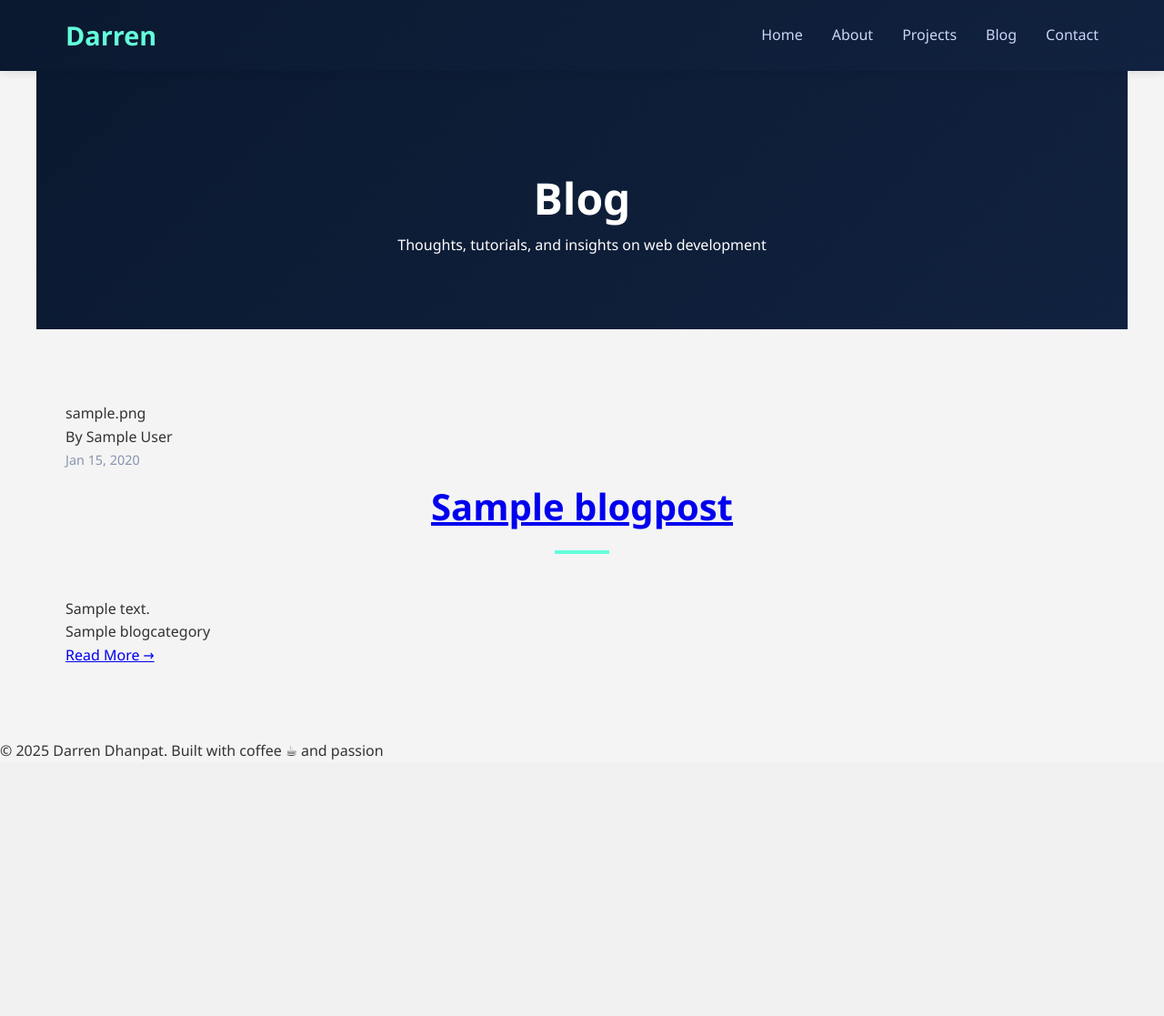
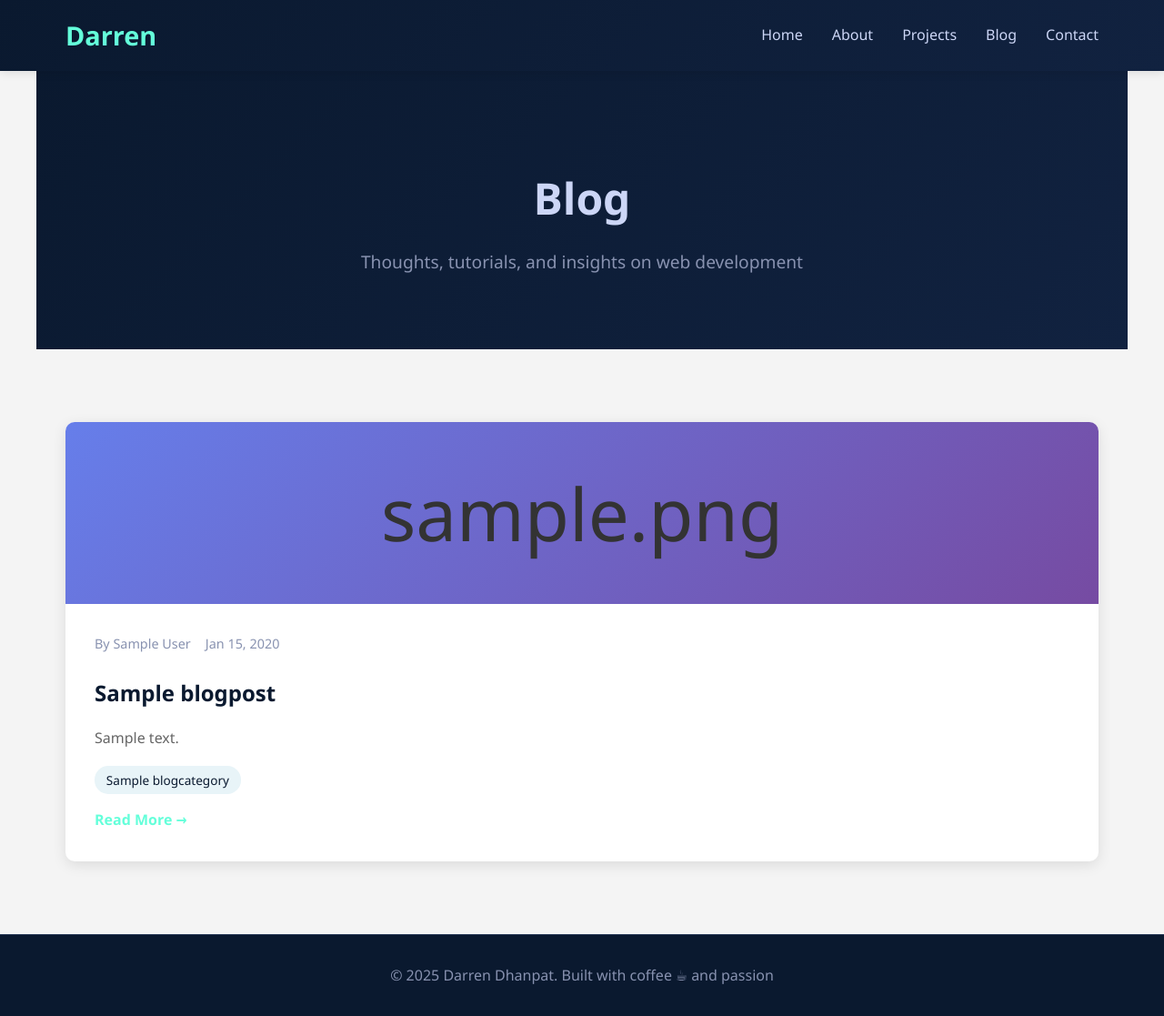
Before and after one commit to dhangrad9836/Portfolio_website, a Django app: page /blog/ in a window 1280 px wide. Shown: the whole page at 91% size. Before the commit the page ends 835 px from the top, so only its background shows below. Run offline with Django 4.2, Linux system fonts and the light colour scheme; tables that the repository leaves empty hold one stand-in row (values such as "Sample post").

```diff
--- a/portfolio/static/portfolio/css/style.css
+++ b/portfolio/static/portfolio/css/style.css
@@ -305,4 +305,361 @@ h2::after {
 
 .blog-hero h1 {
     font-size: 3rem;
+    color: #ccd6f6;
+    margin-bottom: 1rem;
 }
+
+.blog-hero p {
+    font-size: 1.2rem;
+    color: #8892b0;
+}
+
+.blog-section {
+    max-width: 1200px;
+    margin: 0 auto;
+    padding: 80px 2rem;
+}
+
+.blog-grid {
+    display: grid;
+    grid-template-columns: repeat(auto-fit, minmax(350px, 1fr));
+    gap: 2rem;
+}
+
+.blog-card {
+    background: white;
+    border-radius: 10px;
+    overflow: hidden;
+    box-shadow: 0 4px 15px rgba(0,0,0,0.1);
+    transition: transform 0.3s, box-shadow 0.3s;
+}
+
+.blog-card:hover {
+    transform: translateY(-10px);
+    box-shadow: 0 8px 25px rgba(0,0,0,0.2);
+}
+
+.blog-card-icon {
+    background: linear-gradient(135deg, #667eea 0%, #764ba2 100%);
+    height: 200px;
+    display: flex;
+    align-items: center;
+    justify-content: center;
+    font-size: 5rem;
+}
+
+.blog-card-content {
+    padding: 2rem;
+}
+
+.blog-meta {
+    display: flex;
+    gap: 1rem;
+    margin-bottom: 1rem;
+    color: #8892b0;
+    font-size: 0.9rem;
+}
+
+.blog-card h2 {
+    font-size: 1.5rem;
+    margin-bottom: 1rem;
+    text-align: left;
+}
+
+.blog-card h2::after {
+    display: none;
+}
+
+.blog-card h2 a {
+    color: #0a192f;
+    text-decoration: none;
+    transition: color 0.3s;
+}
+
+.blog-card h2 a:hover {
+    color: #64ffda;
+}
+
+.blog-card p {
+    color: #666;
+    margin-bottom: 1rem;
+    line-height: 1.8;
+}
+
+.blog-categories {
+    display: flex;
+    flex-wrap: wrap;
+    gap: 0.5rem;
+    margin-bottom: 1rem;
+}
+
+.category-tag {
+    background: #e8f4f8;
+    color: #0a192f;
+    padding: 0.3rem 0.8rem;
+    border-radius: 15px;
+    font-size: 0.85rem;
+}
+
+.read-more-btn {
+    color: #64ffda;
+    text-decoration: none;
+    font-weight: 600;
+    transition: color 0.3s;
+}
+
+.read-more-btn:hover {
+    color: #0a192f;
+}
+
+.no-posts {
+    grid-column: 1 / -1;
+    text-align: center;
+    padding: 4rem;
+    color: #666;
+    font-size: 1.2rem;
+}
+
+.pagination {
+    display: flex;
+    justify-content: center;
+    align-items: center;
+    gap: 2rem;
+    margin-top: 3rem;
+}
+
+.page-link {
+    color: #64ffda;
+    text-decoration: none;
+    padding: 0.5rem 1rem;
+    border: 2px solid #64ffda;
+    border-radius: 5px;
+    transition: all 0.3s;
+}
+
+.page-link:hover {
+    background: rgba(100, 255, 218, 0.1);
+}
+
+.page-current {
+    color: #666;
+    font-weight: 600;
+}
+
+/* Blog Detail Page */
+.blog-post {
+    max-width: 900px;
+    margin: 0 auto;
+    padding: 120px 2rem 40px;
+    background: white;
+}
+
+.blog-post-header {
+    text-align: center;
+    margin-bottom: 3rem;
+    padding-bottom: 2rem;
+    border-bottom: 2px solid #e8f4f8;
+}
+
+.blog-post-icon {
+    font-size: 5rem;
+    margin-bottom: 1rem;
+}
+
+.blog-post h1 {
+    font-size: 2.5rem;
+    color: #0a192f;
+    margin-bottom: 1rem;
+}
+
+.blog-post-meta {
+    display: flex;
+    justify-content: center;
+    align-items: center;
+    gap: 1rem;
+    color: #8892b0;
+    font-size: 0.95rem;
+    margin-bottom: 1rem;
+}
+
+.separator {
+    color: #ccc;
+}
+
+.blog-post-categories {
+    display: flex;
+    justify-content: center;
+    flex-wrap: wrap;
+    gap: 0.5rem;
+}
+
+.blog-post-content {
+    font-size: 1.1rem;
+    line-height: 1.9;
+    color: #333;
+    margin-bottom: 3rem;
+}
+
+.blog-post-content p {
+    margin-bottom: 1.5rem;
+}
+
+.blog-post-footer {
+    padding-top: 2rem;
+    border-top: 2px solid #e8f4f8;
+}
+
+.back-link {
+    color: #64ffda;
+    text-decoration: none;
+    font-weight: 600;
+    transition: color 0.3s;
+}
+
+.back-link:hover {
+    color: #0a192f;
+}
+
+.related-posts {
+    max-width: 1200px;
+    margin: 0 auto;
+    padding: 40px 2rem 80px;
+}
+
+.related-posts h2 {
+    text-align: center;
+    margin-bottom: 2rem;
+}
+
+.related-posts-grid {
+    display: grid;
+    grid-template-columns: repeat(auto-fit, minmax(280px, 1fr));
+    gap: 2rem;
+}
+
+.related-post-card {
+    background: white;
+    padding: 1.5rem;
+    border-radius: 10px;
+    box-shadow: 0 4px 15px rgba(0,0,0,0.1);
+    transition: transform 0.3s;
+    text-align: center;
+}
+
+.related-post-card:hover {
+    transform: translateY(-5px);
+    box-shadow: 0 8px 25px rgba(0,0,0,0.15);
+}
+
+.related-post-icon {
+    font-size: 3rem;
+    margin-bottom: 1rem;
+}
+
+.related-post-card h3 {
+    font-size: 1.2rem;
+    margin-bottom: 0.5rem;
+}
+
+.related-post-card h3 a {
+    color: #0a192f;
+    text-decoration: none;
+    transition: color 0.3s;
+}
+
+.related-post-card h3 a:hover {
+    color: #64ffda;
+}
+
+.related-date {
+    color: #8892b0;
+    font-size: 0.9rem;
+}
+
+#contact {
+    background: #0a192f;
+    color: white;
+}
+
+#contact h2 {
+    color: #ccd6f6;
+}
+
+.contact-content {
+    text-align: center;
+    max-width: 600px;
+    margin: 0 auto;
+}
+
+.contact-content p {
+    font-size: 1.2rem;
+    margin-bottom: 2rem;
+    color: #8892b0;
+}
+
+.contact-links {
+    display: flex;
+    justify-content: center;
+    gap: 2rem;
+    margin-top: 2rem;
+}
+
+.contact-link {
+    color: #64ffda;
+    text-decoration: none;
+    font-size: 1.1rem;
+    border: 2px solid #64ffda;
+    padding: 10px 25px;
+    border-radius: 5px;
+    transition: all 0.3s;
+}
+
+.contact-link:hover {
+    background: rgba(100, 255, 218, 0.1);
+    transform: translateY(-2px);
+}
+
+footer {
+    background: #0a192f;
+    color: #8892b0;
+    text-align: center;
+    padding: 2rem;
+    border-top: 1px solid #233554;
+}
+
+@media (max-width: 768px) {
+    nav ul {
+        gap: 1rem;
+        font-size: 0.9rem;
+    }
+    .hero h1, .blog-hero h1 {
+        font-size: 2rem;
+    }
+    .hero p, .blog-hero p {
+        font-size: 1.1rem;
+    }
+    .about-content {
+        grid-template-columns: 1fr;
+        gap: 2rem;
+    }
+    .skills {
+        grid-template-columns: 1fr;
+    }
+    .contact-links {
+        flex-direction: column;
+        align-items: center;
+    }
+    h2 {
+        font-size: 2rem;
+    }
+    .blog-grid, .blog-preview-grid, .related-posts-grid {
+        grid-template-columns: 1fr;
+    }
+    .blog-post h1 {
+        font-size: 1.8rem;
+    }
+    .pagination {
+        flex-direction: column;
+        gap: 1rem;
+    }
+}
--- a/portfolio/templates/portfolio/blog_list.html
+++ b/portfolio/templates/portfolio/blog_list.html
@@ -1,6 +1,6 @@
 {% extends 'portfolio/base.html' %}
 
-{% block title %}Blog - Django{% endblock %}
+{% block title %}Blog - Darren{% endblock %}
 
 {% block content %}
 <section class="blog-hero">
```
